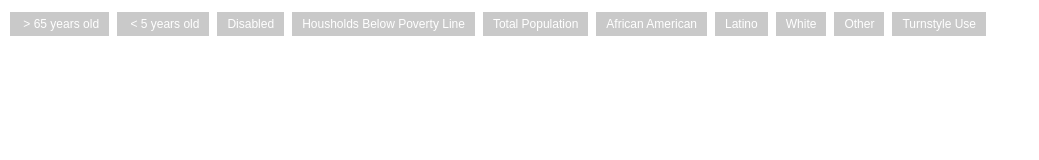
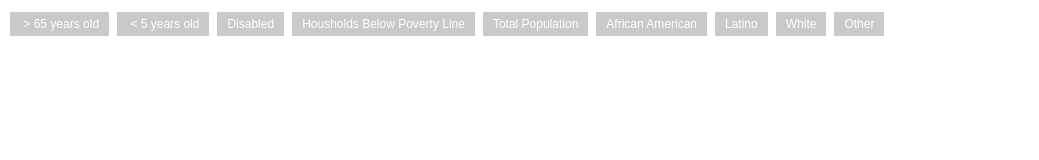
Before and after one commit to adooraaa/AAR-Bubble-Chart, a plain HTML site: page index.html in a window 1280 px wide. Shown: the whole page, without its empty margins (0-1039 px from the left). Drawn offline with nearby package versions, Linux system fonts and the light colour scheme; no server answers.

Commit message:
Update index.html

```diff
--- a/index.html
+++ b/index.html
@@ -39,7 +39,6 @@ circle {
     <input type="button" class="button" id="White" value="White">
     <input type="button" class="button" id="Other" value="Other">
 
-    <input type="button" class="button" id="TurnstyleUse" value="Turnstyle Use">
    </div>
 
 
```
